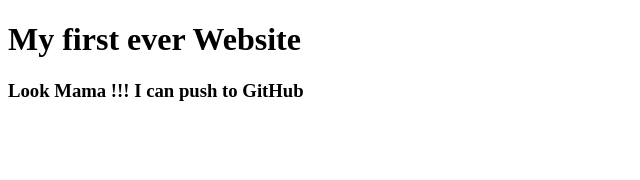
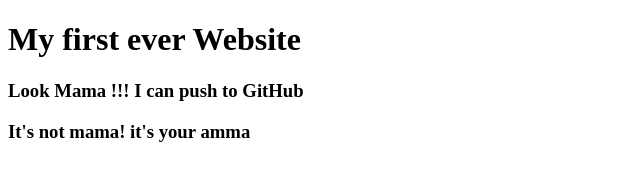
Before and after one commit to ShorifKhan-Dev/my-frist-website, a plain HTML site: page index.html in a window 1280 px wide. Shown: the whole page, without its empty margins (0-640 px from the left). Drawn offline with Linux system fonts and the light colour scheme.

Commit message:
Update index.html

```diff
--- a/index.html
+++ b/index.html
@@ -9,5 +9,6 @@
 <body>
     <h1>My first ever Website</h1>
     <h3>Look Mama !!! I can push to GitHub</h3>
+    <h3>It's not mama! it's your amma</h3>
 </body>
 </html>
```
